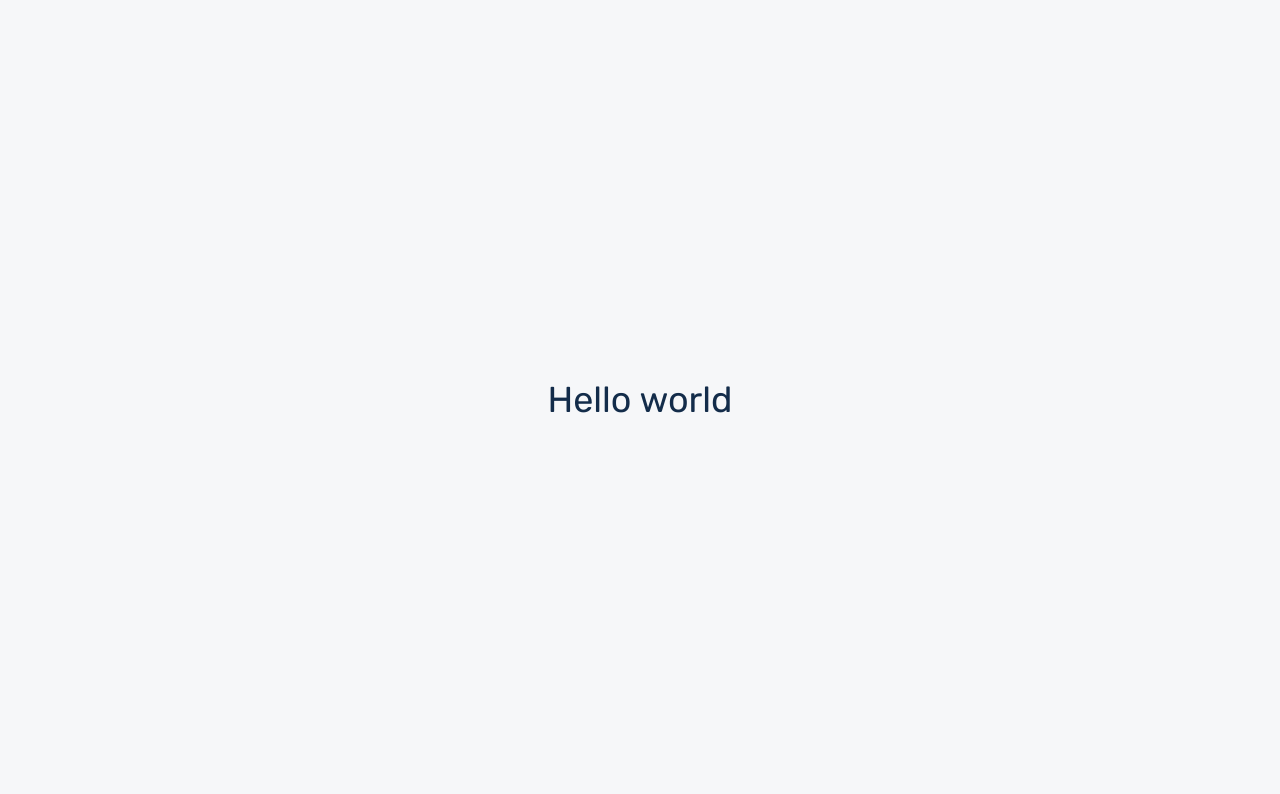
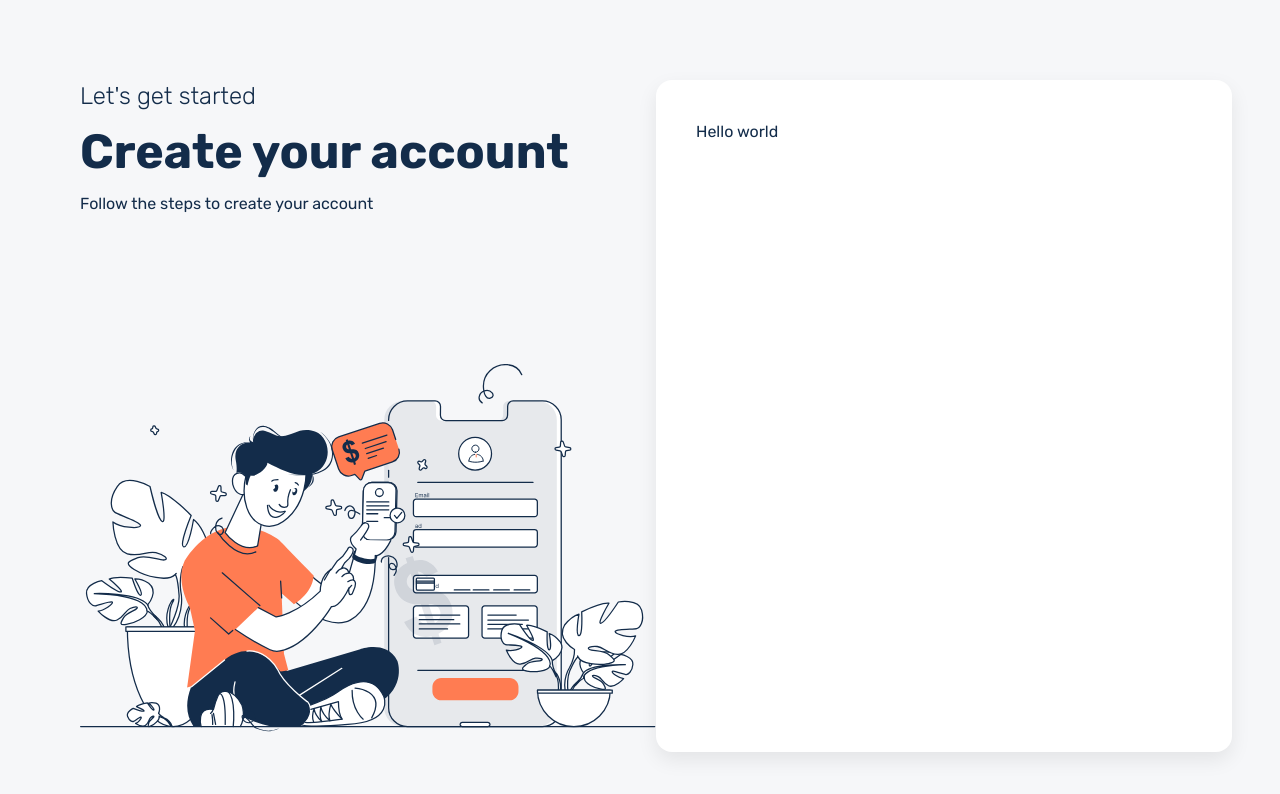
Before and after one commit to Gokul-Gopi/ui-assignment, a Next.js app: page / in a window 1280 px wide. Shown: the top 794 px of the page. Built offline with nearby package versions, Linux system fonts and the light colour scheme.

Commit message:
feat: app layout

```diff
--- /dev/null
+++ b/src/components/layout/AppLayout.tsx
@@ -0,0 +1,27 @@
+import artboard from "../../../public/art-board.svg";
+import Image from "next/image";
+
+interface AppLayoutProps {
+  children: React.ReactNode;
+}
+
+const AppLayout = ({ children }: AppLayoutProps) => {
+  return (
+    <div className="flex min-h-dvh pt-20 pl-20 pb-12 pr-12 bg-background">
+      <aside className="flex-1 flex flex-col gap-4">
+        <p className="text-2xl font-light">Let's get started</p>
+        <h1 className="text-5xl font-bold">Create your account</h1>
+        <p>Follow the steps to create your account</p>
+        <Image src={artboard} alt="artboard" className="mt-auto mb-5 w-full" />
+      </aside>
+
+      <main className="flex-1 bg-background">
+        <div className="bg-white p-10 rounded-2xl shadow-card h-full">
+          {children}
+        </div>
+      </main>
+    </div>
+  );
+};
+
+export default AppLayout;
--- a/src/pages/_app.tsx
+++ b/src/pages/_app.tsx
@@ -1,6 +1,13 @@
+import AppLayout from "@/components/layout/AppLayout";
 import "@/styles/globals.css";
 import type { AppProps } from "next/app";
 
 export default function App({ Component, pageProps }: AppProps) {
-  return <Component {...pageProps} />;
+  return (
+    <>
+      <AppLayout>
+        <Component {...pageProps} />
+      </AppLayout>
+    </>
+  );
 }
--- a/src/pages/index.tsx
+++ b/src/pages/index.tsx
@@ -1,9 +1,3 @@
 export default function Home() {
-  return (
-    <div>
-      <main className="flex h-screen items-center justify-center text-4xl">
-        Hello world
-      </main>
-    </div>
-  );
+  return <>Hello world</>;
 }
--- a/src/styles/globals.css
+++ b/src/styles/globals.css
@@ -54,6 +54,7 @@
   --shadow-lg: 0 1px 3px 0px hsl(0 0% 0% / 0.10), 0 4px 6px -1px hsl(0 0% 0% / 0.10);
   --shadow-xl: 0 1px 3px 0px hsl(0 0% 0% / 0.10), 0 8px 10px -1px hsl(0 0% 0% / 0.10);
   --shadow-2xl: 0 1px 3px 0px hsl(0 0% 0% / 0.25);
+  --shadow-card: 0 8px 20px rgba(0, 0, 0, 0.08);
   --tracking-normal: 0em;
   --spacing: 0.25rem;
 }
@@ -110,6 +111,7 @@
   --shadow-lg: var(--shadow-lg);
   --shadow-xl: var(--shadow-xl);
   --shadow-2xl: var(--shadow-2xl);
+  --shadow-card: var(--shadow-card);
 }
 
 body {
```
Also changed, not shown: public/art-board.svg (added).
